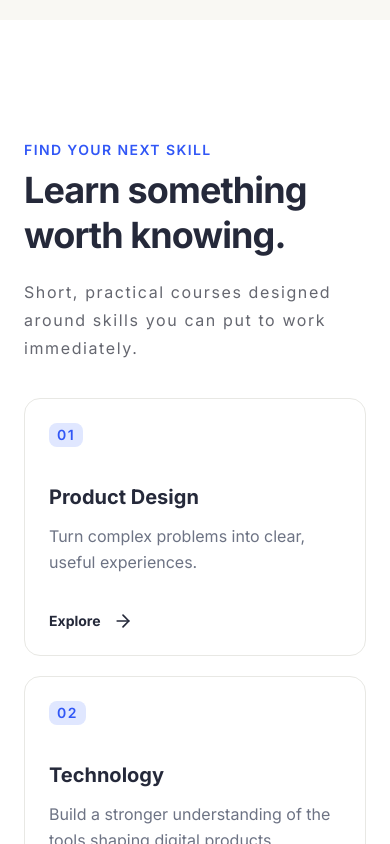
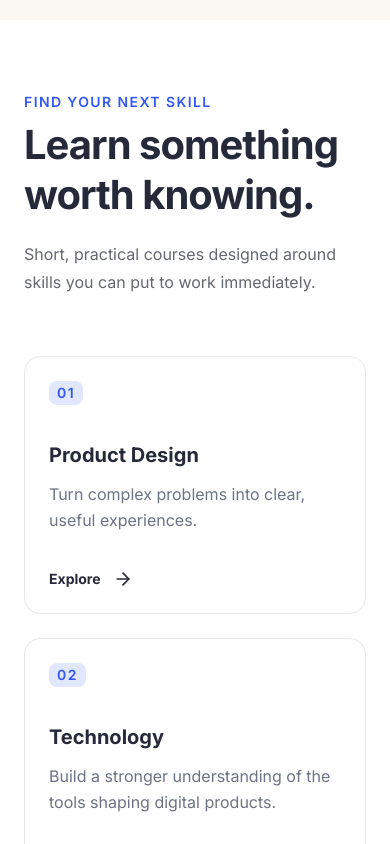
Before and after one commit to leowilis/fe-coding-challenge-2026, a Next.js app: page / in a window 390 px wide. Shown: the part 1100-1944 px from the top of the page. Built offline with nearby package versions, Linux system fonts and the light colour scheme.

Commit message:
refactor(skills): refine mobile responsive layout

```diff
--- a/src/sections/skills/Skills.tsx
+++ b/src/sections/skills/Skills.tsx
@@ -10,10 +10,10 @@ export default function Skills() {
       aria-labelledby='skills-heading'
       className='w-full bg-white'
     >
-      <div className='mx-auto flex w-full flex-col gap-8 px-6 pt-28 pb-12 sm:gap-10 md:max-w-[1600px] md:px-20 md:pt-[100px] md:pb-[100px]'>
+      <div className='mx-auto flex w-full max-w-full flex-col gap-14 px-6 pt-16 pb-12 sm:gap-10 md:max-w-[1600px] md:gap-10 md:px-20 md:pt-[100px] md:pb-[100px]'>
         <SkillHeader />
 
-        <div className='grid grid-cols-1 gap-4 sm:grid-cols-2 md:gap-5 xl:grid-cols-4'>
+       <div className='grid grid-cols-1 gap-5 sm:grid-cols-2 md:gap-5 xl:grid-cols-4'>
           {SKILLS.map((skill) => (
             <SkillCard key={skill.number} {...skill} />
           ))}
--- a/src/sections/skills/components/SkillHeader.tsx
+++ b/src/sections/skills/components/SkillHeader.tsx
@@ -8,12 +8,12 @@ export default function SkillHeader() {
 
       <h2
         id='skills-heading'
-        className='max-w-xl text-4xl leading-tight font-bold tracking-tight text-text-primary sm:text-5xl md:max-w-[640px] md:leading-[1.2]'
+        className='max-w-xl text-[40px] leading-tight font-bold tracking-tight text-text-primary sm:text-5xl md:max-w-[790px] md:leading-[1] lg:text-[55px]'
       >
         Learn something worth knowing.
       </h2>
 
-      <p className='mt-5 max-w-md text-base leading-7 tracking-widest text-text-secondary md:mt-3 md:max-w-[500px] md:tracking-normal'>
+      <p className='mt-5 max-w-md text-base leading-7 tracking-normal text-text-secondary md:mt-3 md:max-w-[500px]'>
         Short, practical courses designed around skills you can put to work
         immediately.
       </p>
```
